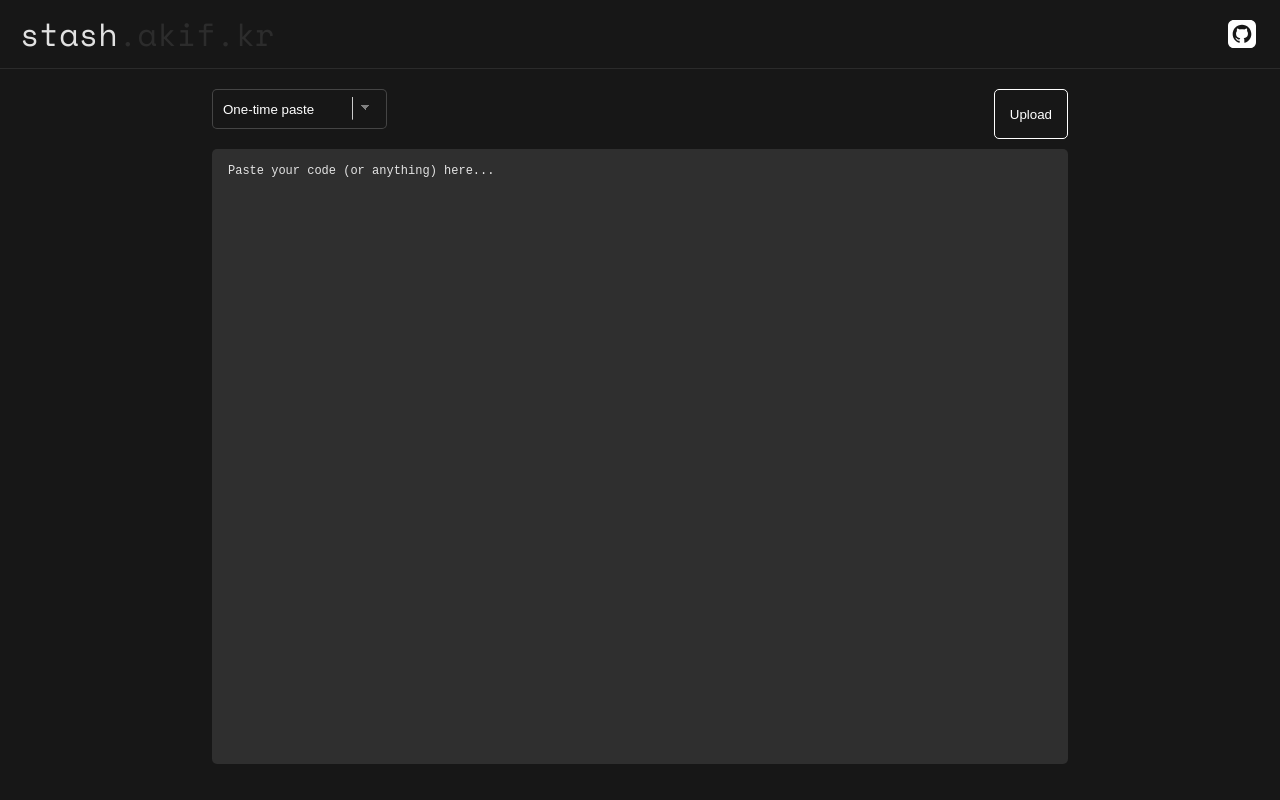
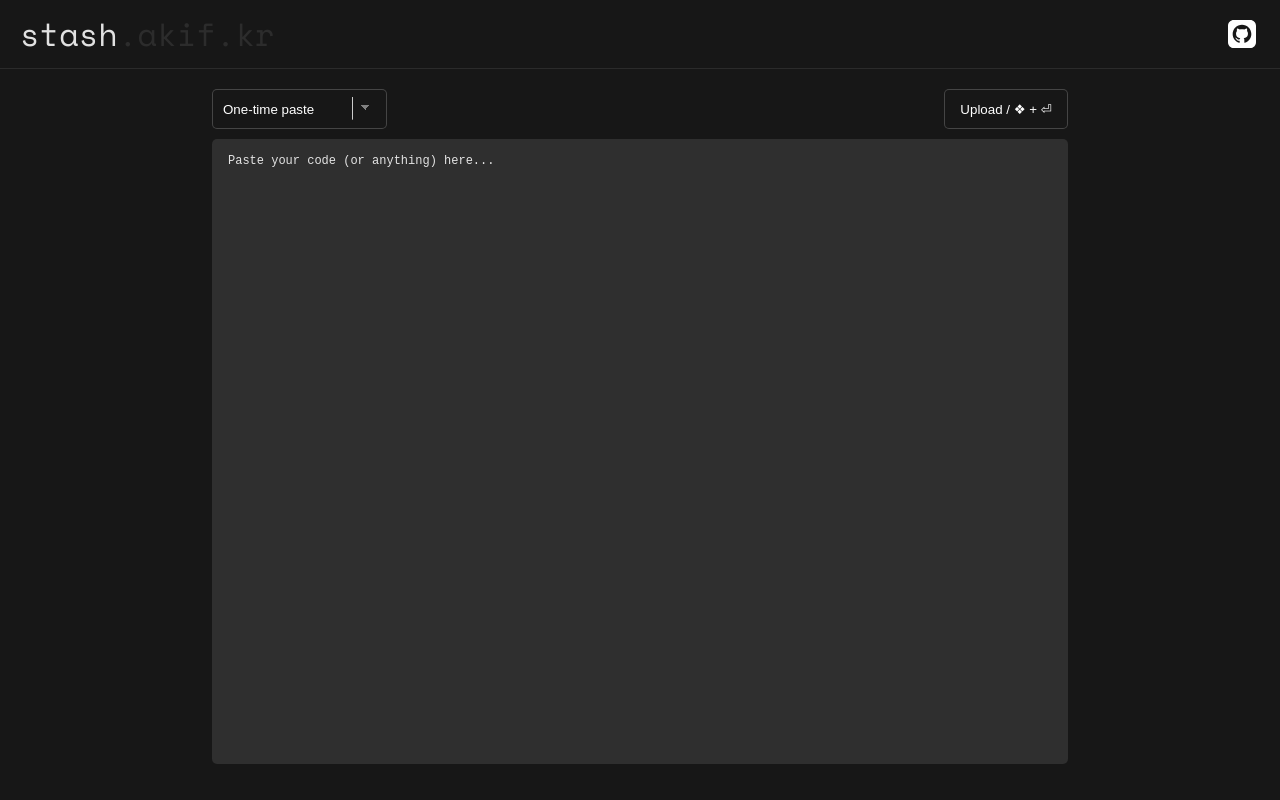
Before and after one commit to ak-tr/stash, a Vue app: page / in a window 1280 px wide. Built offline with nearby package versions, Linux system fonts and the light colour scheme.

Commit message:
💄 os-based text on button

```diff
--- a/src/components/ContainerButton.vue
+++ b/src/components/ContainerButton.vue
@@ -1,9 +1,6 @@
 <template>
-  <button
-    class="button"
-    type="button"
-  >
-    {{ text }}
+  <button class="button" type="button">
+    {{ text }} / {{getKeyMap()}}
   </button>
 </template>
 
@@ -11,6 +8,30 @@
 export default {
   name: "ContactButton",
   props: ["text"],
+  methods: {
+    getOS() {
+      if (navigator.userAgent.includes("Win")) return "Win";
+      if (navigator.userAgent.includes("Mac")) return "Mac";
+      if (navigator.userAgent.includes("Linux")) return "Linux";
+      if (
+        navigator.userAgent.includes("Android") ||
+        navigator.userAgent.includes("like Mac")
+      )
+        return "Mobile";
+    },
+    getKeyMap() {
+      switch (this.getOS()) {
+        case "Win":
+          return "Ctrl + ⏎";
+        case "Mac":
+          return "⌘ + ⏎";
+        case "Linux":
+          return "❖ + ⏎";
+        default:
+          return "";
+      }
+    }
+  },
 };
 </script>
 
@@ -18,17 +39,16 @@ export default {
 .button {
   /* width: 120px; */
   padding: 0 15px;
-  height: 50px;
-  border: 1px solid white;
+  height: 40px;
+  border: 1px solid rgba(255, 255, 255, 0.2);
   border-radius: 5px;
   background-color: #171717;
   color: white;
-  transition: background-color 0.25s;
+  transition: border 0.15s;
 }
 
 .button:hover {
-  background-color: white;
-  color: #171717;
+  border: 1px solid white;
   cursor: pointer;
 }
 </style>
```
